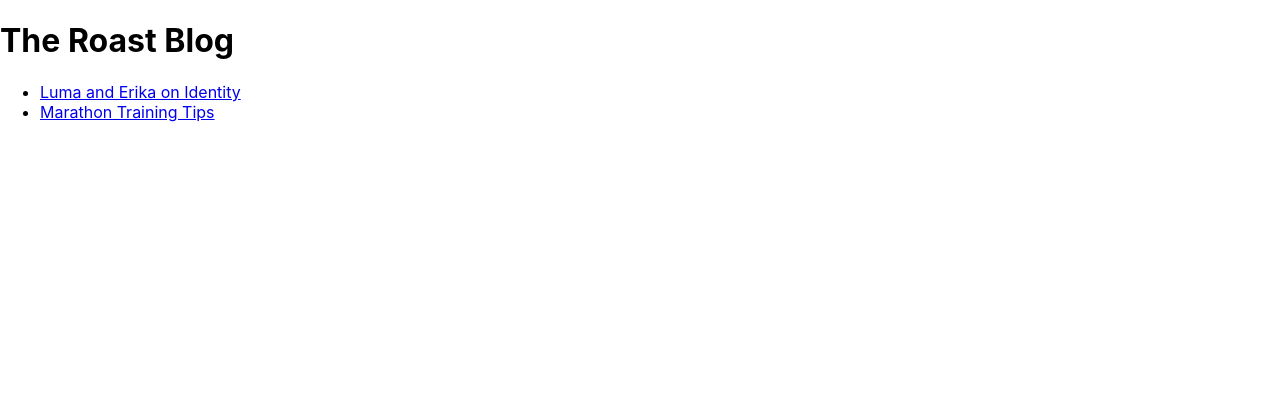
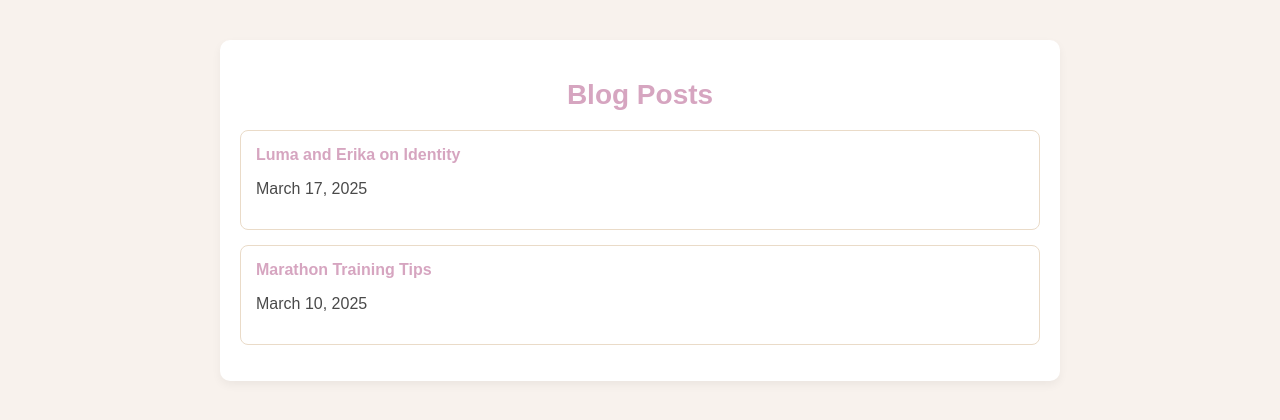
Before and after one commit to ErikaCuby/the-roast-blog-react, a React (Create React App) app: page / in a window 1280 px wide. Shown: the top 420 px of the page. Built offline with nearby package versions, Linux system fonts and the light colour scheme.

Commit message:
Added basic css

```diff
--- a/src/BlogList.js
+++ b/src/BlogList.js
@@ -4,12 +4,13 @@ import blogPosts from "./blogPosts";
 
 function BlogList() {
   return (
-    <div>
-      <h1>The Roast Blog</h1>
-      <ul>
+    <div className="container">
+      <h1>Blog Posts</h1>
+      <ul className="blog-list">
         {blogPosts.map((post) => (
           <li key={post.id}>
             <Link to={`/blog/${post.id}`}>{post.title}</Link>
+            <p>{post.date}</p>
           </li>
         ))}
       </ul>
--- a/src/BlogPost.js
+++ b/src/BlogPost.js
@@ -1,5 +1,5 @@
 import React from "react";
-import { useParams } from "react-router";
+import { useParams, Link } from "react-router";
 import blogPosts from "./blogPosts";
 
 function BlogPost() {
@@ -11,9 +11,15 @@ function BlogPost() {
   }
 
   return (
-    <div>
+    <div className="container blog-post">
       <h1>{post.title}</h1>
+      <p>
+        <strong>Date:</strong> {post.date}
+      </p>
       <p>{post.content}</p>
+      <Link to="/" className="back-link">
+        ← Back to Blog
+      </Link>
     </div>
   );
 }
--- a/src/blogPosts.js
+++ b/src/blogPosts.js
@@ -2,11 +2,13 @@ const blogPosts = [
   {
     id: "luma-and-erika-identity",
     title: "Luma and Erika on Identity",
+    date: "March 17, 2025",
     content: "This is a deep philosophical conversation about identity...",
   },
   {
     id: "marathon-prep",
     title: "Marathon Training Tips",
+    date: "March 10, 2025",
     content: "Here are some great tips for preparing for a marathon...",
   },
 ];
--- a/src/index.css
+++ b/src/index.css
@@ -1,13 +1,79 @@
+/* Global Styles */
 body {
+  font-family: "Arial", sans-serif;
+  background-color: #F8F2ED;
+  color: #4A4A4A;
   margin: 0;
-  font-family: -apple-system, BlinkMacSystemFont, 'Segoe UI', 'Roboto', 'Oxygen',
-    'Ubuntu', 'Cantarell', 'Fira Sans', 'Droid Sans', 'Helvetica Neue',
-    sans-serif;
-  -webkit-font-smoothing: antialiased;
-  -moz-osx-font-smoothing: grayscale;
+  padding: 0;
 }
 
-code {
-  font-family: source-code-pro, Menlo, Monaco, Consolas, 'Courier New',
-    monospace;
+/* Container */
+.container {
+  max-width: 800px;
+  margin: 40px auto;
+  padding: 20px;
+  background: white;
+  border-radius: 10px;
+  box-shadow: 0px 4px 10px rgba(0, 0, 0, 0.05);
 }
+
+/* Heading */
+h1 {
+  font-size: 28px;
+  color: #D6A5C0;
+  text-align: center;
+}
+
+/* Blog List */
+.blog-list {
+  list-style: none;
+  padding: 0;
+}
+
+.blog-list li {
+  margin: 15px 0;
+  padding: 15px;
+  border: 1px solid #EADBC8;
+  border-radius: 8px;
+  background: white;
+  transition: transform 0.2s ease-in-out;
+}
+
+.blog-list li:hover {
+  transform: scale(1.02);
+}
+
+/* Links */
+a {
+  text-decoration: none;
+  color: #D6A5C0;
+  font-weight: bold;
+}
+
+a:hover {
+  text-decoration: underline;
+}
+
+/* Blog Post */
+.blog-post h1 {
+  font-size: 26px;
+  text-align: center;
+}
+
+.blog-post p {
+  font-size: 18px;
+  line-height: 1.6;
+}
+
+/* Back Link */
+.back-link {
+  display: block;
+  text-align: center;
+  margin-top: 20px;
+  color: #D6A5C0;
+  font-weight: bold;
+}
+
+.back-link:hover {
+  text-decoration: underline;
+}
```
